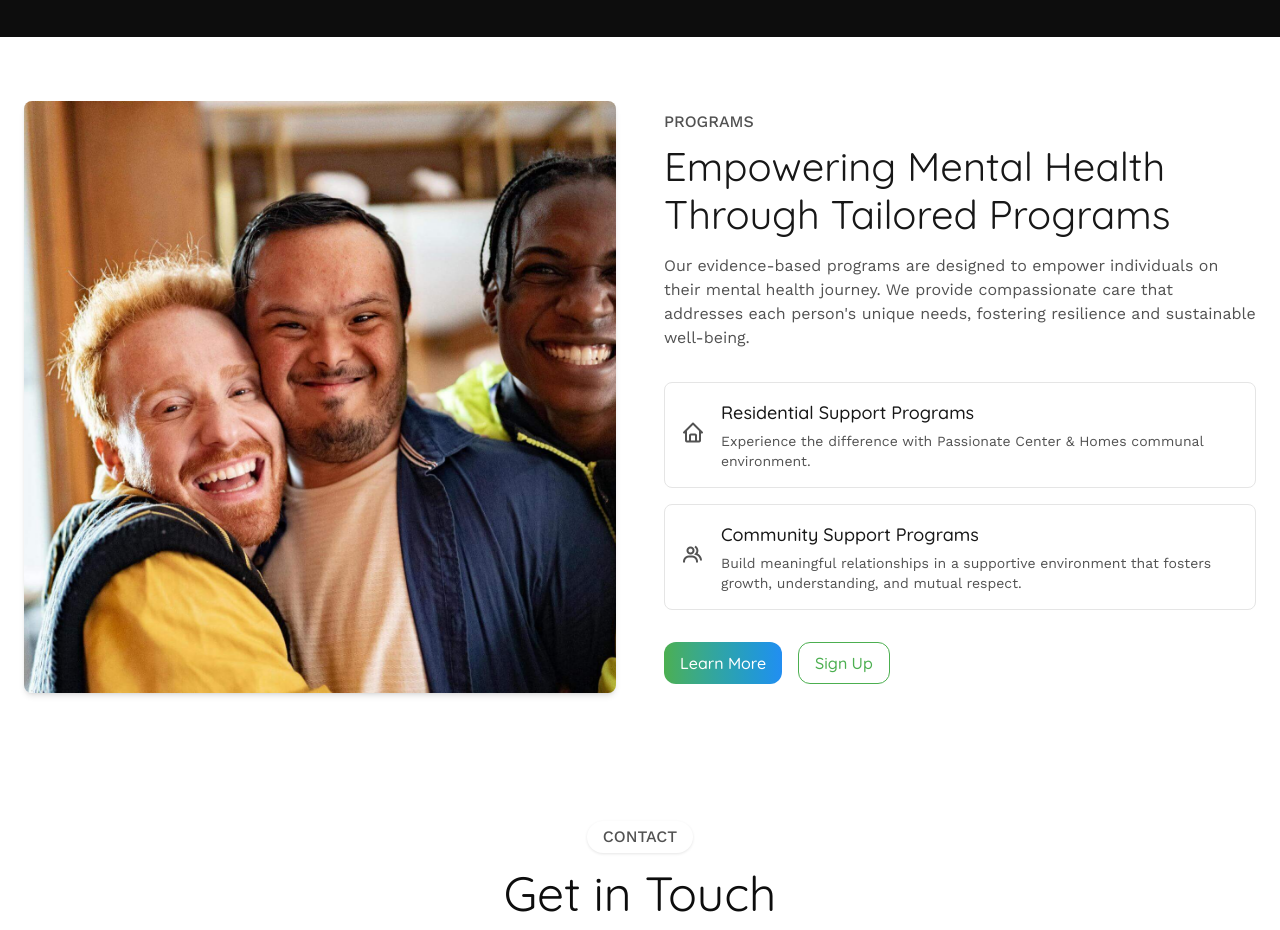
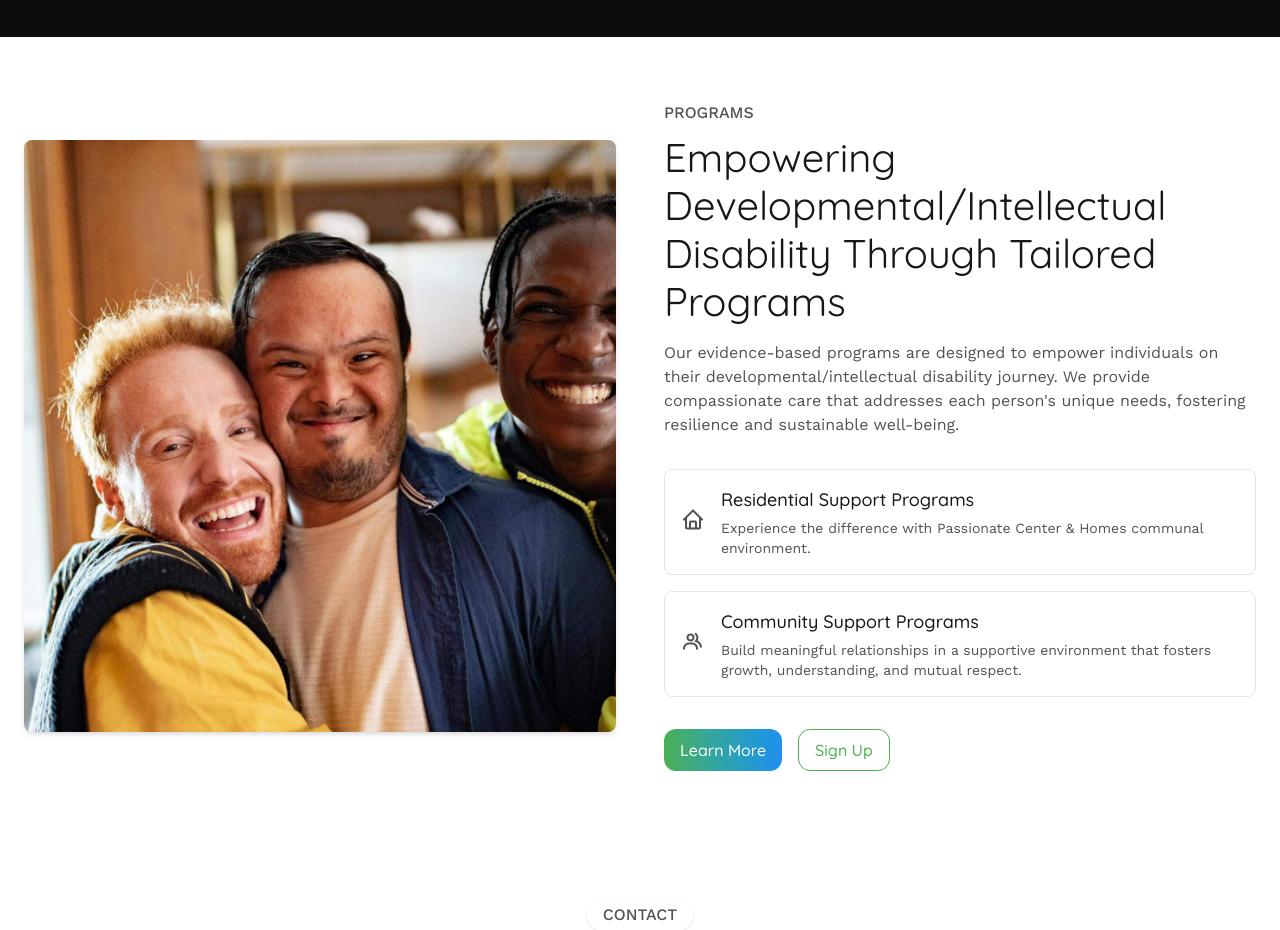
Before and after one commit to jordanjunior22/passionate-new, a Next.js app: page / in a window 1280 px wide. Shown: the part 1780-2710 px from the top of the page. Built offline with nearby package versions, Linux system fonts and the light colour scheme.

Commit message:
Update Programs.tsx

```diff
--- a/src/components/home/Programs.tsx
+++ b/src/components/home/Programs.tsx
@@ -91,11 +91,11 @@ export function Programs() {
                 Programs
               </span>
               <h2 className="font-heading text-neutral-900 mt-2">
-                Empowering Mental Health Through Tailored Programs
+                Empowering Developmental/Intellectual Disability Through Tailored Programs
               </h2>
               <p className="text-neutral-600 mt-4">
                 Our evidence-based programs are designed to empower individuals
-                on their mental health journey. We provide compassionate care
+                on their developmental/intellectual disability journey. We provide compassionate care
                 that addresses each person's unique needs, fostering resilience
                 and sustainable well-being.
               </p>
```
